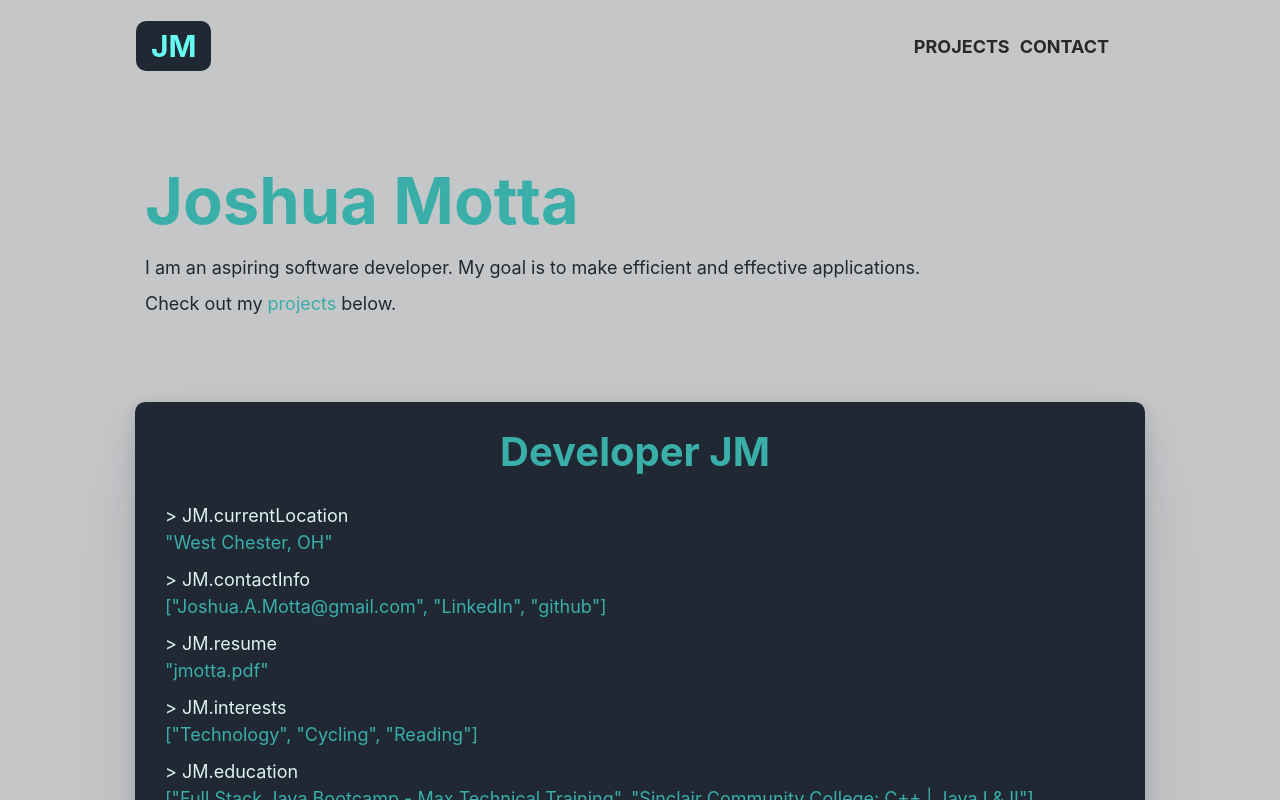
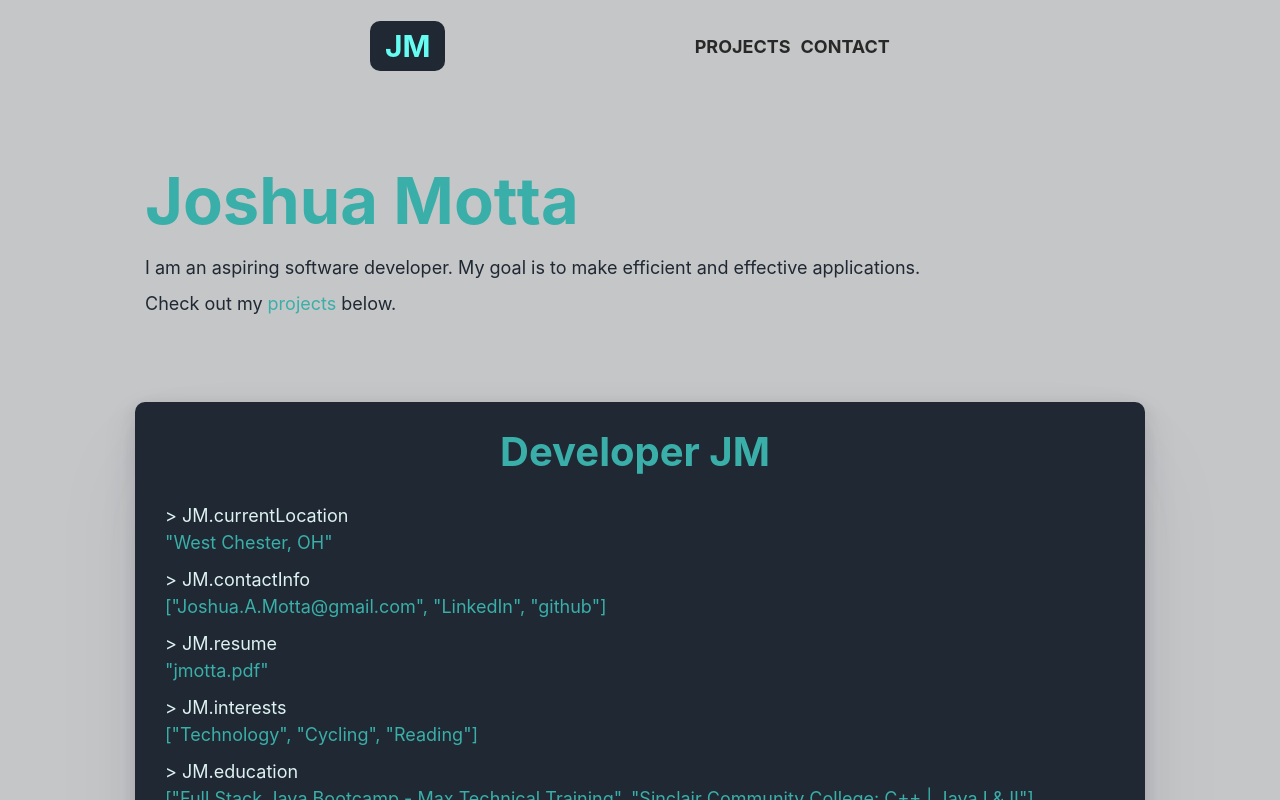
Before and after one commit to jmotts17/portfolio-ng, an Angular app: page / in a window 1280 px wide. Shown: the top 800 px of the page. Built offline with nearby package versions, Linux system fonts and the light colour scheme.

Commit message:
Adjusted menu for smaller screens

```diff
--- a/src/app/core/menu/menu.component.html
+++ b/src/app/core/menu/menu.component.html
@@ -2,16 +2,16 @@
     <nav class="navbar navbar-expand-lg navbar-light">
         <div class="container-fluid">
             <a class="navbar-brand hvr-pulse" id="logo" href="#home-section">JM</a>
-            <button class="navbar-toggler" type="button" data-bs-toggle="collapse" data-bs-target="#navbarNavAltMarkup" aria-controls="navbarNavAltMarkup" aria-expanded="false" aria-label="Toggle navigation">
+            <!-- <button class="navbar-toggler" type="button" data-bs-toggle="collapse" data-bs-target="#navbarNavAltMarkup" aria-controls="navbarNavAltMarkup" aria-expanded="false" aria-label="Toggle navigation">
             <span class="navbar-toggler-icon"></span>
-            </button>
-            <div class="collapse navbar-collapse justify-content-end" id="navbarNavAltMarkup">
+            </button> -->
+            <!-- <div class="collapse navbar-collapse justify-content-end" id="navbarNavAltMarkup"> -->
                 <div class="navbar-nav">
                     <!-- <a class="nav-link" aria-current="page" href="#home-section">Home</a> -->
                     <a class="nav-link" href="#project-section">Projects</a>
                     <a class="nav-link" href="#contact-section">Contact</a>
                 </div>
-            </div>
+            <!-- </div> -->
         </div>
     </nav>
 </header>
```
